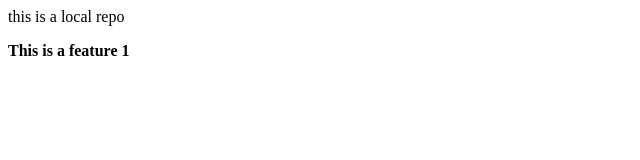
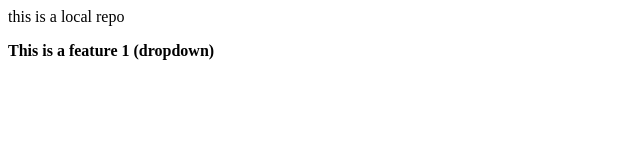
Before and after one commit to hafeez-07/localrepo, a plain HTML site: page index.html in a window 1280 px wide. Shown: the full height of the page, 0-640 px from the left. Drawn offline with Linux system fonts and the light colour scheme.

```diff
--- a/index.html
+++ b/index.html
@@ -1,2 +1,2 @@
 <p>this is a local repo</p>
-<b>This is a feature 1</b>
+<b>This is a feature 1 (dropdown)</b>
```
